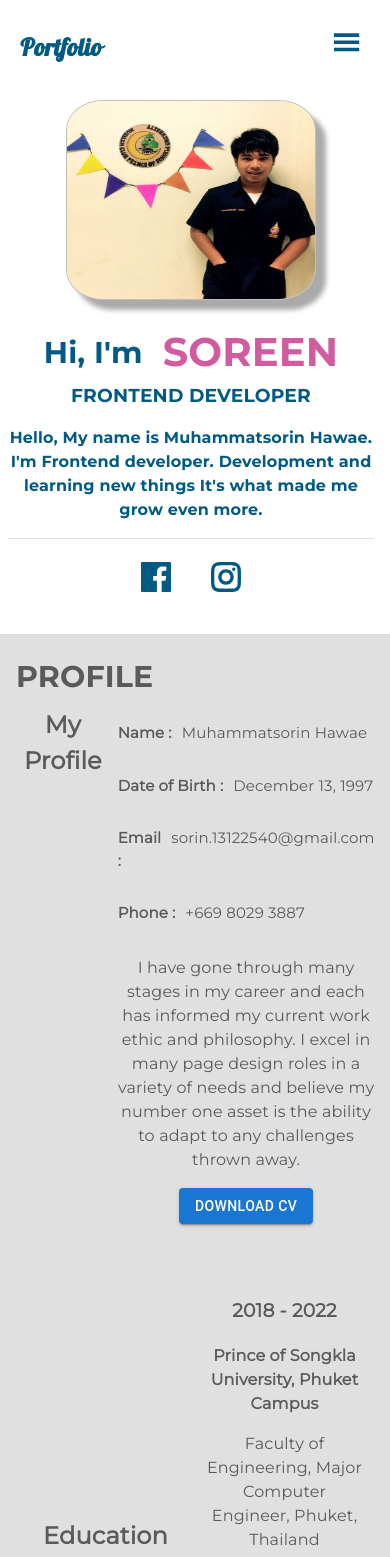
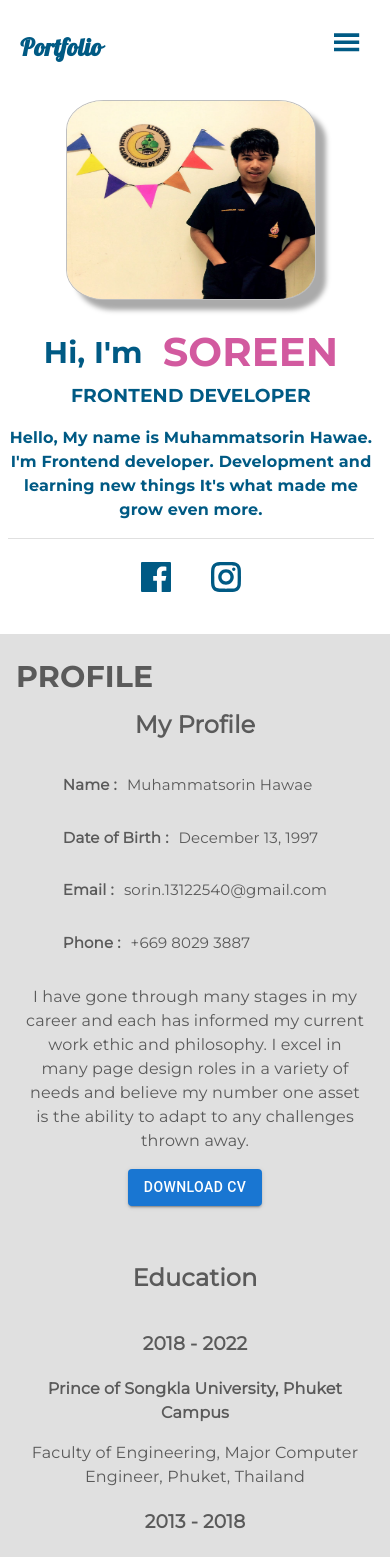
Before and after one commit to Muhammatsorin/next-portfolio, a Next.js app: page / in a window 390 px wide. Shown: the top 1557 px of the page. Built offline with nearby package versions, Linux system fonts and the light colour scheme.

Commit message:
deploy / test 15

```diff
--- a/components/profile/Profile.js
+++ b/components/profile/Profile.js
@@ -3,7 +3,7 @@ import Container from '@mui/material/Container';
 import { styled } from '@mui/material/styles';
 import Grid from '@mui/material/Grid';
 import Paper from '@mui/material/Paper';
-import styles from '../../styles/Profile.module.css'
+import styles from './Profile.module.css'
 import Button from '@mui/material/Button';
 
 const Profile = (props) => {
--- a/styles/Profile.module.css
+++ b/components/profile/Profile.module.css
@@ -26,6 +26,7 @@
     font-size: 1.5rem;
     margin: 0;
     padding: 0;
+    text-align: center;
 }
 
 .grid1_item2 {
@@ -79,6 +80,7 @@
 
 .grid2_item1 {
     width: 50%;
+    text-align: center;
 }
 
 .grid2_item1 h1 {
@@ -101,12 +103,12 @@
     .grid1 {
         display: flex;
         flex-direction: column;
+        flex-wrap: wrap;
     }
 
     .grid1_item1 {
         width: 100%;
         text-align: center;
-        color: red;
     }
 
     .grid1_item2 {
@@ -117,6 +119,7 @@
         display: flex;
         flex-direction: column;
         align-items: center;
+        flex-wrap: wrap;
     }
 
     .grid2_item1 {
```
